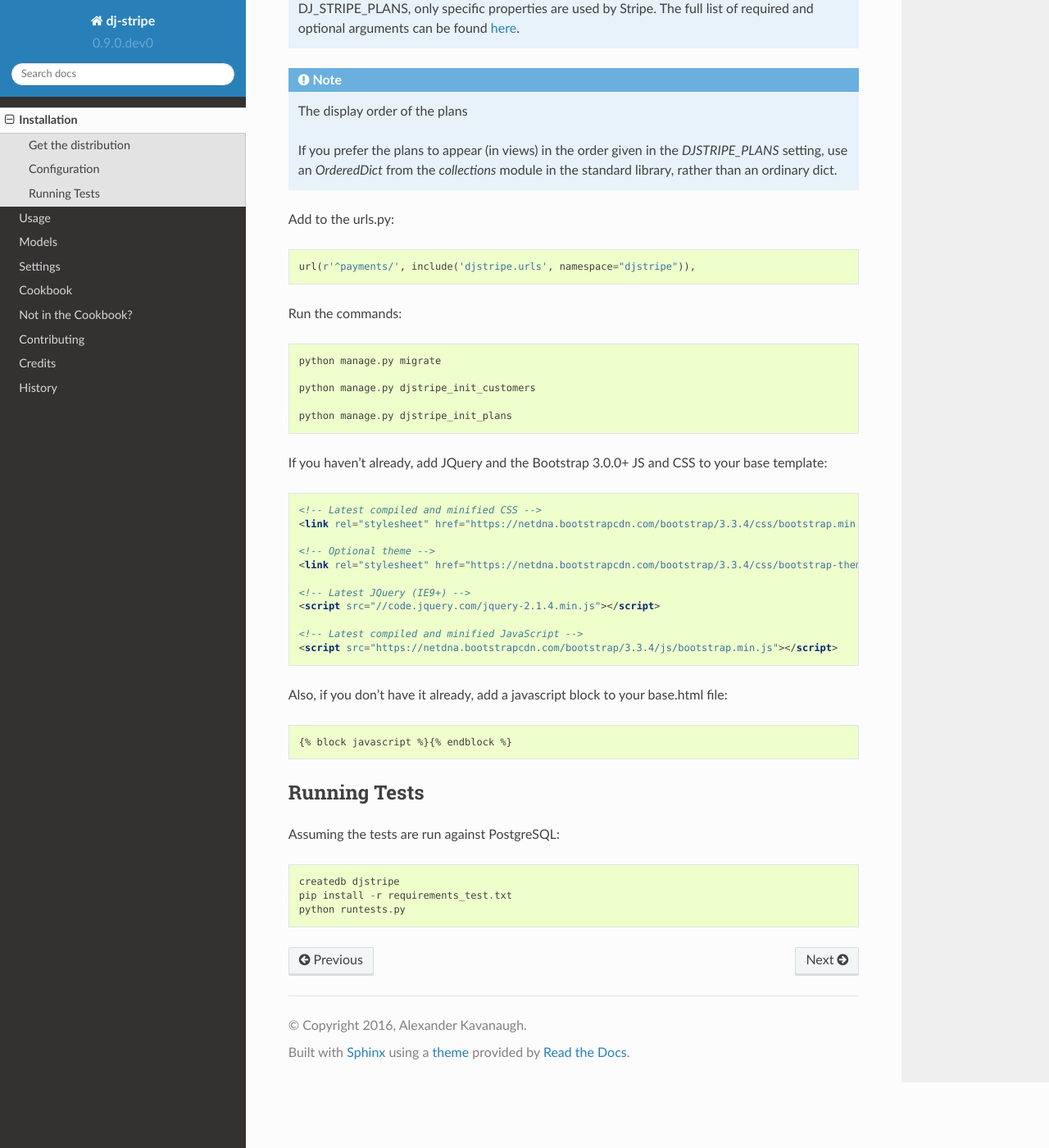
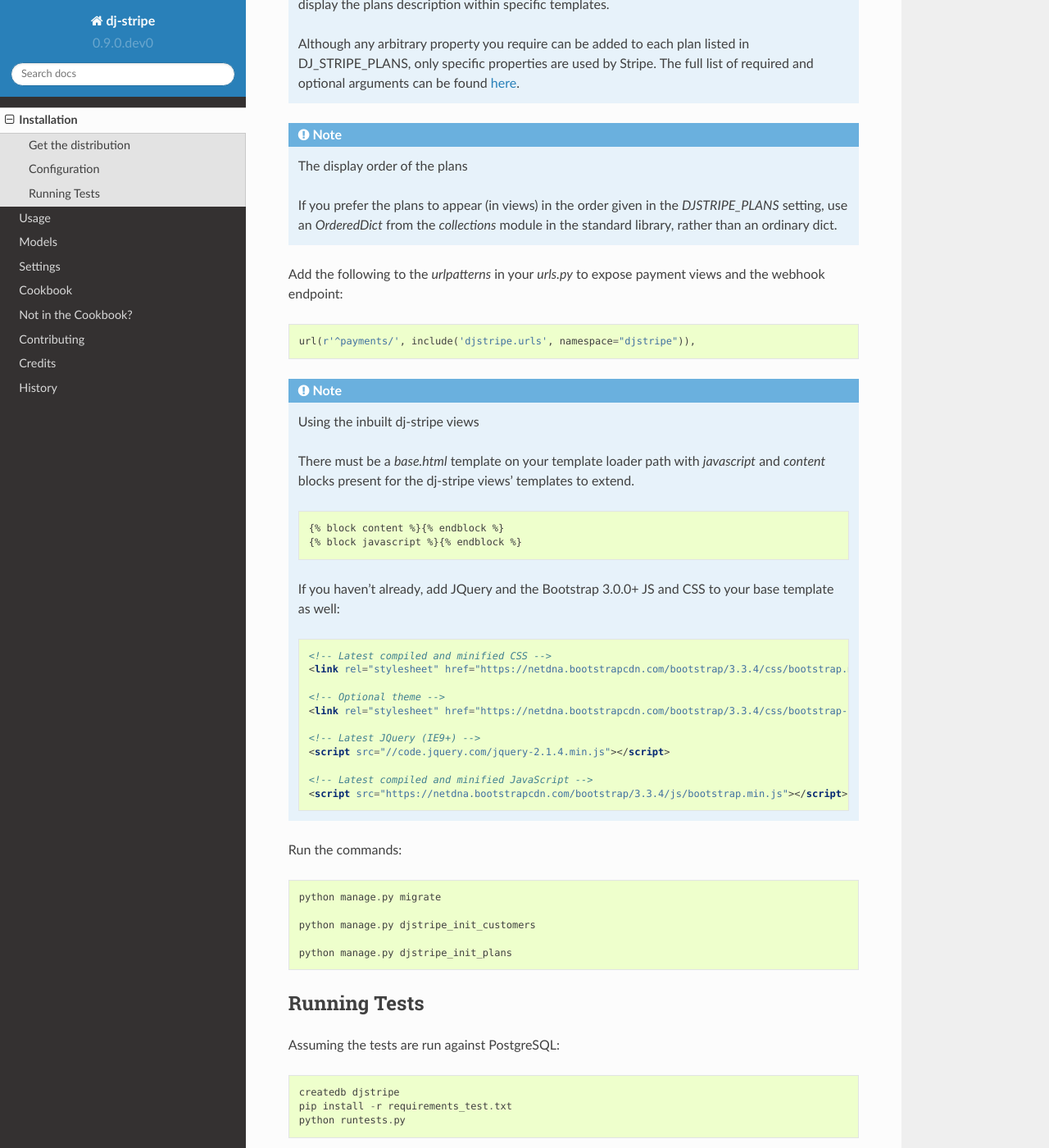
Before and after one commit to dj-stripe/dj-stripe, a Sphinx documentation site: the page built from docs/installation.rst, in a window 1280 px wide and 1400 px high, scrolled down 1254 px. Shown: the whole window at 82% size. Built offline with Sphinx 7.4.7 and the Read the Docs theme 2.0.0, drawn with Linux system fonts in a browser that asks for light colours; the version number is read from the project's files by our own code; some of the changed text lies outside the part shown.

Commit message:
Update installation documentation
Fixes #305
Fixes #229

```diff
--- a/docs/installation.rst
+++ b/docs/installation.rst
@@ -14,15 +14,19 @@ Configuration
 ---------------
 
 
-Add ``djstripe`` to your ``INSTALLED_APPS``:
+Add ``djstripe`` to your ``INSTALLED_APPS``. You will also need the `sites` framework enabled.:
 
 .. code-block:: python
 
+    SITE_ID = 1
+
     INSTALLED_APPS += [
+        'django.contrib.sites',
+        # ...,
         "djstripe",
     ]
 
-Add your stripe keys:
+Add your Stripe keys:
 
 .. code-block:: python
 
@@ -69,9 +73,37 @@ Add some payment plans:
     `DJSTRIPE_PLANS` setting, use an `OrderedDict` from the `collections`
     module in the standard library, rather than an ordinary dict.
 
-Add to the urls.py::
+Add the following to the `urlpatterns` in your `urls.py` to expose payment views and the webhook endpoint:
+
+.. code-block:: python
 
     url(r'^payments/', include('djstripe.urls', namespace="djstripe")),
+
+.. note:: Using the inbuilt dj-stripe views
+
+    There must be a `base.html` template on your template loader path with `javascript` and `content` blocks present
+    for the dj-stripe views' templates to extend.
+
+    .. code-block:: html
+
+        {% block content %}{% endblock %}
+        {% block javascript %}{% endblock %}
+
+    If you haven't already, add JQuery and the Bootstrap 3.0.0+ JS and CSS to your base template as well:
+
+    .. code-block:: html
+
+        <!-- Latest compiled and minified CSS -->
+        <link rel="stylesheet" href="https://netdna.bootstrapcdn.com/bootstrap/3.3.4/css/bootstrap.min.css">
+
+        <!-- Optional theme -->
+        <link rel="stylesheet" href="https://netdna.bootstrapcdn.com/bootstrap/3.3.4/css/bootstrap-theme.min.css">
+
+        <!-- Latest JQuery (IE9+) -->
+        <script src="//code.jquery.com/jquery-2.1.4.min.js"></script>
+
+        <!-- Latest compiled and minified JavaScript -->
+        <script src="https://netdna.bootstrapcdn.com/bootstrap/3.3.4/js/bootstrap.min.js"></script>
 
 Run the commands::
 
@@ -81,29 +113,6 @@ Run the commands::
 
     python manage.py djstripe_init_plans
 
-If you haven't already, add JQuery and the Bootstrap 3.0.0+ JS and CSS to your base template:
-
-.. code-block:: html
-
-    <!-- Latest compiled and minified CSS -->
-    <link rel="stylesheet" href="https://netdna.bootstrapcdn.com/bootstrap/3.3.4/css/bootstrap.min.css">
-
-    <!-- Optional theme -->
-    <link rel="stylesheet" href="https://netdna.bootstrapcdn.com/bootstrap/3.3.4/css/bootstrap-theme.min.css">
-
-    <!-- Latest JQuery (IE9+) -->
-    <script src="//code.jquery.com/jquery-2.1.4.min.js"></script>
-
-    <!-- Latest compiled and minified JavaScript -->
-    <script src="https://netdna.bootstrapcdn.com/bootstrap/3.3.4/js/bootstrap.min.js"></script>
-
-Also, if you don't have it already, add a javascript block to your base.html file:
-
-.. code-block:: html
-
-    {% block javascript %}{% endblock %}
-
-
 Running Tests
 --------------
 
```
